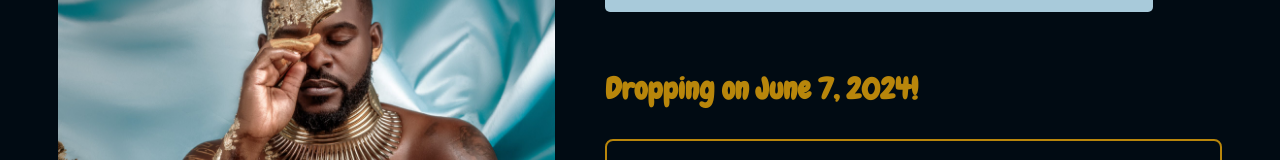
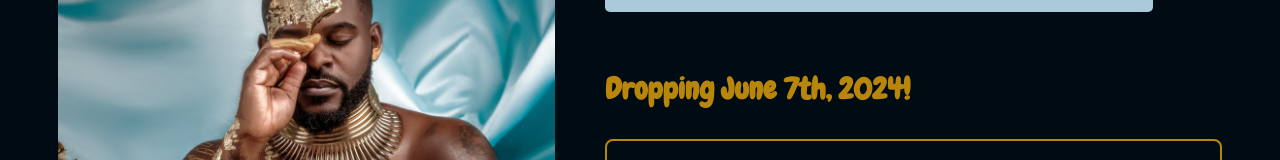
Before and after one commit to Flora-dot/Before-the-feast-countdown-app, a plain HTML site: page index.html in a window 1280 px wide. Shown: the part 265-425 px from the top of the page. Drawn offline with Linux system fonts and the light colour scheme.

Commit message:
adjusted styles

```diff
--- a/index.html
+++ b/index.html
@@ -15,7 +15,7 @@
             <div class="content">
                 <h3>Mark your calendars !!!</h3>
                 <h1>Before the feast EP</h1>
-                <h3>Dropping on June 7, 2024!</h3>
+                <h3>Dropping June 7th, 2024!</h3>
 
                 <div id="countdown">
                     <p id="days"></p>
```
